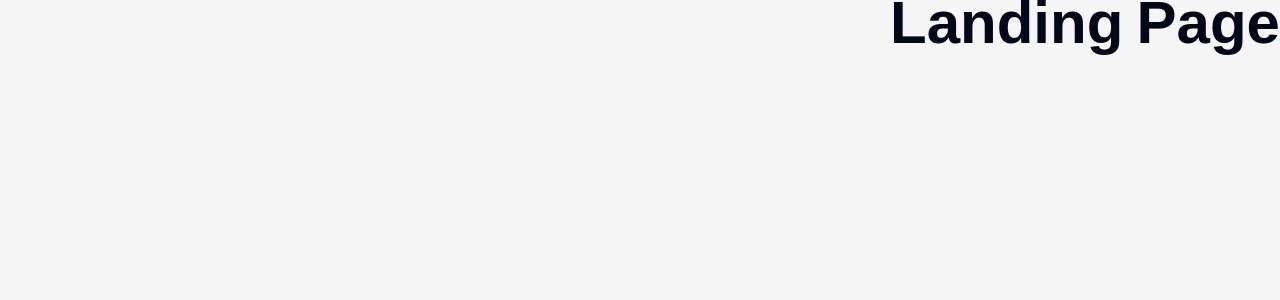
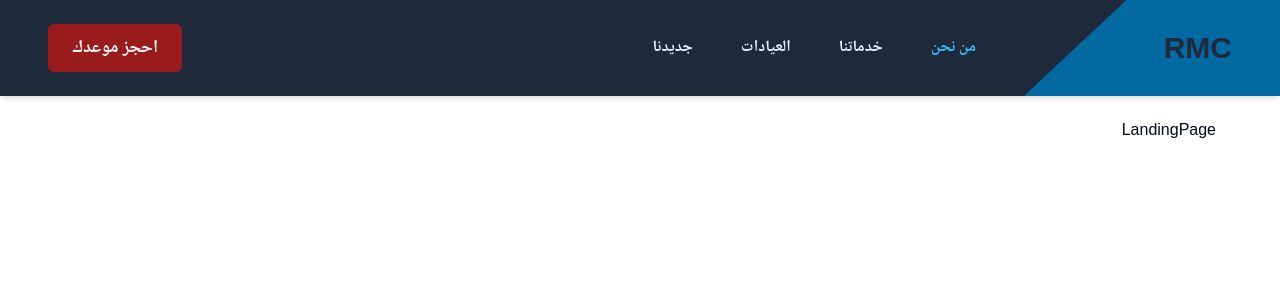
Before and after one commit to tarek-elmasri/riyadh-medical-center, a Next.js app: page / in a window 1280 px wide. Shown: the top 300 px of the page. Built offline with nearby package versions, Linux system fonts and the light colour scheme.

Commit message:
[feat] add landing page navbar

```diff
--- /dev/null
+++ b/app/(landing_page)/components/Navbar.tsx
@@ -0,0 +1,28 @@
+import NavbarLinks from "./navbar-links";
+import MobileNav from "./mobile-nav";
+
+const Navbar = () => {
+  return (
+    <div className="h-24  bg-slate-800 shadow-md">
+      <div className="flex h-full justify-between md:justify-start items-center">
+        <div className="navbar-triangle px-6 md:px-12 md:w-64 h-full  flex items-center md:bg-sky-700">
+          {/* mobile devices toggle menu */}
+          <div className="md:hidden">
+            <MobileNav />
+          </div>
+          {/* logo */}
+          <p className="mt-2 font-bold text-sky-500 md:text-slate-800 text-2xl md:text-3xl ">
+            RMC
+          </p>
+        </div>
+        <div className=" md:block md:flex-1 md:px-6">
+          <ul className="w-full">
+            <NavbarLinks />
+          </ul>
+        </div>
+      </div>
+    </div>
+  );
+};
+
+export default Navbar;
--- /dev/null
+++ b/app/(landing_page)/components/mobile-nav.tsx
@@ -0,0 +1,38 @@
+"use client";
+
+import Drawer from "@/components/ui/drawer";
+import useRoutes from "@/hooks/useRoutes";
+import { motion } from "framer-motion";
+import { Menu } from "lucide-react";
+import Link from "next/link";
+import { useState } from "react";
+
+const MobileNav = () => {
+  const [open, setOpen] = useState(false);
+  const routes = useRoutes();
+
+  return (
+    <>
+      <Menu className="w-6 h-6 text-white ml-6" onClick={() => setOpen(true)} />
+      <Drawer
+        className="bg-slate-800 text-white"
+        isOpen={open}
+        onClose={() => setOpen(false)}
+      >
+        <ul className="mt-12 text-center flex flex-col gap-12">
+          {routes.map((route, i) => (
+            <motion.li
+              key={route.href}
+              whileInView={{ y: [100, 0], opacity: [0, 1] }}
+              transition={{ duration: 0.3, delay: i * 0.3 }}
+            >
+              <Link href={route.href}>{route.label}</Link>
+            </motion.li>
+          ))}
+        </ul>
+      </Drawer>
+    </>
+  );
+};
+
+export default MobileNav;
--- /dev/null
+++ b/app/(landing_page)/components/navbar-links.tsx
@@ -0,0 +1,45 @@
+"use client";
+
+import { Button } from "@/components/ui/button";
+import useRoutes from "@/hooks/useRoutes";
+import { cn } from "@/lib/utils";
+import { motion } from "framer-motion";
+import Link from "next/link";
+
+const NavbarLinks = () => {
+  const routes = useRoutes();
+  return (
+    <div className="flex w-full overflow-hidden justify-start items-center px-6">
+      <div className="hidden md:ml-auto md:flex justify-end md:justify-start gap-12 items-centers">
+        {routes.map((route, i) => (
+          <motion.li
+            key={route.label}
+            whileInView={{ x: [-100, 0], opacity: [0, 1] }}
+            transition={{ duration: 0.5, delay: i * 0.3 }}
+          >
+            <Link
+              href={route.href}
+              className={cn(
+                "font-bold text-md hover:text-sky-400 focus-within:outline-sky-400 outline-offset-8",
+                route.active ? "text-sky-100 " : "text-sky-400 "
+              )}
+            >
+              {route.label}
+            </Link>
+          </motion.li>
+        ))}
+      </div>
+
+      <motion.div
+        whileInView={{ opacity: [0, 1] }}
+        transition={{ duration: 0.3, delay: routes.length * 0.3 }}
+      >
+        <Button className="bg-red-800 text-neutral-100 font-bold text-sm md:text-lg md:p-6 hover:bg-red-700">
+          احجز موعدك
+        </Button>
+      </motion.div>
+    </div>
+  );
+};
+
+export default NavbarLinks;
--- /dev/null
+++ b/app/(landing_page)/layout.tsx
@@ -0,0 +1,14 @@
+import Navbar from "./components/Navbar";
+
+const LandingPageLayout = ({ children }: { children: React.ReactNode }) => {
+  return (
+    <div className="bg-white min-h-full">
+      <Navbar />
+      <div className="w-full p-6 md:px-10 lg:px-16 max-w-7xl mx-auto">
+        {children}
+      </div>
+    </div>
+  );
+};
+
+export default LandingPageLayout;
--- a/app/(landing_page)/page.tsx
+++ b/app/(landing_page)/page.tsx
@@ -1,7 +1,5 @@
-export default function Home() {
-  return (
-    <main className="font-bold text-6xl">
-      <h1>Landing Page</h1>
-    </main>
-  );
-}
+const LandingPage = () => {
+  return <div className="h-[1000px]">LandingPage</div>;
+};
+
+export default LandingPage;
--- a/app/globals.css
+++ b/app/globals.css
@@ -75,6 +75,12 @@ body,
   }
 }
 
+@media screen and (min-width: 770px){
+  .navbar-triangle{
+    clip-path: polygon(100% 0%,40% 0%, 0% 100%, 100% 100%)
+  }
+}
+
 @layer base {
   * {
     @apply border-border;
--- a/components/ui/drawer.tsx
+++ b/components/ui/drawer.tsx
@@ -4,13 +4,20 @@ import { Dialog, Transition } from "@headlessui/react";
 import { Fragment } from "react";
 import { Button } from "@/components/ui//button";
 import { X } from "lucide-react";
+import { cn } from "@/lib/utils";
 
 interface DrawerProps {
   isOpen: boolean;
   onClose: () => void;
+  className?: string;
   children: React.ReactNode;
 }
-const Drawer: React.FC<DrawerProps> = ({ isOpen, onClose, children }) => {
+const Drawer: React.FC<DrawerProps> = ({
+  isOpen,
+  onClose,
+  children,
+  className,
+}) => {
   if (!isOpen) return null;
 
   return (
@@ -32,7 +39,10 @@ const Drawer: React.FC<DrawerProps> = ({ isOpen, onClose, children }) => {
         {/* transition content */}
         <Transition.Child
           as={"div"}
-          className="transition duration-500 fixed z-50 inset-y-0 right-0 flex flex-col w-full h-full bg-white border-l border-neutral-400 overflow-y-auto max-w-xs"
+          className={cn(
+            "transition duration-500 fixed z-50 inset-y-0 right-0 flex flex-col w-full h-full bg-white border-l border-neutral-400 overflow-y-auto max-w-xs",
+            className
+          )}
           enter="ease-in-out"
           enterFrom="translate-x-full"
           enterTo="translate-x-0"
--- /dev/null
+++ b/hooks/useRoutes.tsx
@@ -0,0 +1,34 @@
+"use client";
+
+import { usePathname } from "next/navigation";
+
+const useRoutes = () => {
+  const pathname = usePathname();
+
+  const routes = [
+    {
+      href: "/",
+      label: "من نحن",
+      active: pathname === "",
+    },
+    {
+      href: "/a",
+      label: "خدماتنا",
+      active: pathname === "/",
+    },
+    {
+      href: "/b",
+      label: "العيادات",
+      active: pathname === "/",
+    },
+    {
+      href: "/c",
+      label: "جديدنا",
+      active: pathname === "/",
+    },
+  ];
+
+  return routes;
+};
+
+export default useRoutes;
```
